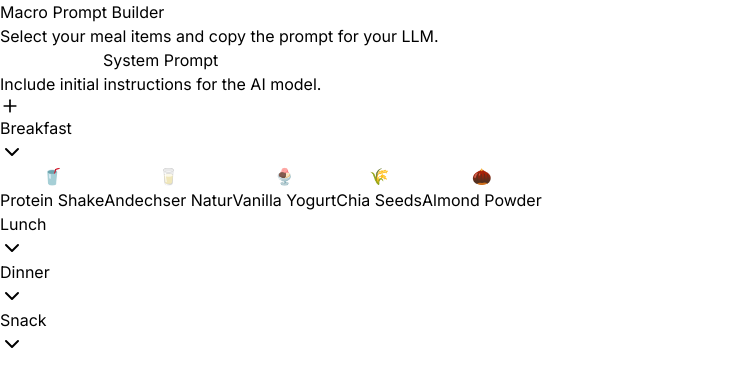
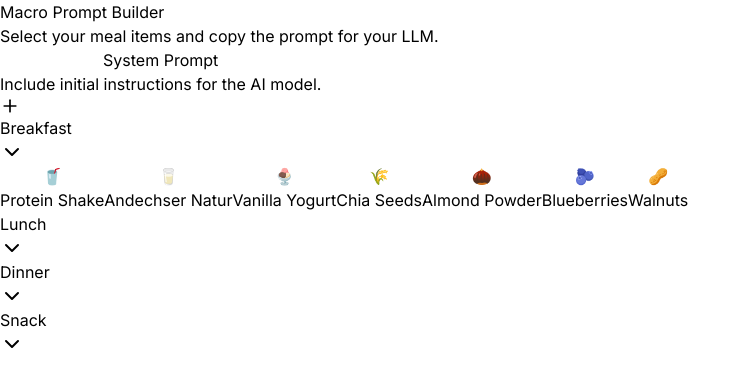
Before and after one commit to TownLake/meal-macro-app, a React (Vite) app: page / in a window 1280 px wide. Shown: the top 386 px of the page, without its empty margins (0-750 px from the left). Built offline with nearby package versions, Linux system fonts and the light colour scheme.

Commit message:
Update menuData.js

```diff
--- a/src/data/menuData.js
+++ b/src/data/menuData.js
@@ -11,7 +11,7 @@ export const menuData = {
       "id": 12,
       "name": "Andechser Natur",
       "icon": "🥛",
-      "text": "100 g plain Bio‑Joghurt (0.1 % Fett): 36 kcal, 0.1 g fat (<0.1 g sat fat), 3.8 g carbs (3.8 g sugars), 4.9 g protein, 0.18 g salt, 180 mg calcium.",
+      "text": "100 g plain Bio-Joghurt (0.1 % Fett): 36 kcal, 0.1 g fat (<0.1 g sat fat), 3.8 g carbs (3.8 g sugars), 4.9 g protein, 0.18 g salt, 180 mg calcium.",
       "source": "label"
     },
     {
@@ -34,6 +34,20 @@ export const menuData = {
       "icon": "🌰",
       "text": "20 g almond powder: ~114 kcal, 4.1 g protein, 8.8 g fat (0.7 g sat fat), 0 mg cholesterol, 0.9 g sugars, 4.3 g carbs, 2.1 g fiber.",
       "source": "estimate"
+    },
+    {
+      "id": 18,
+      "name": "Blueberries",
+      "icon": "🫐",
+      "text": "120 g blueberries: ~68 kcal, 0.8 g protein, 0.4 g fat (0 g sat fat), 0 mg cholesterol, 12 g sugars, 17.4 g carbs, 2.9 g fiber.",
+      "source": "estimate"
+    },
+    {
+      "id": 19,
+      "name": "Walnuts",
+      "icon": "🥜",
+      "text": "10 g walnuts: ~65 kcal, 1.5 g protein, 6.5 g fat (0.6 g sat fat), 0 mg cholesterol, 0.3 g sugars, 1.4 g carbs, 0.7 g fiber.",
+      "source": "estimate"
     }
   ],
   "Lunch": [
@@ -48,14 +62,14 @@ export const menuData = {
       "id": 14,
       "name": "Kombucha (500 mL)",
       "icon": "🥤",
-      "text": "Ginger‑lemon kombucha (500 mL): 85 kcal, <2.5 g fat (<0.5 g sat fat), 21.5 g carbs (17.5 g sugars), <1.5 g protein, <0.05 g salt.",
+      "text": "Ginger-lemon kombucha (500 mL): 85 kcal, <2.5 g fat (<0.5 g sat fat), 21.5 g carbs (17.5 g sugars), <1.5 g protein, <0.05 g salt.",
       "source": "label"
     },
     {
       "id": 15,
       "name": "Salmon Plate",
       "icon": "🍽️",
-      "text": "~180 g baked salmon, 1 slice sourdough bread, mixed greens, 60 g guacamole, 100 g bean‑artichoke salad: ~740 kcal, 50 g protein, 35 g fat (7 g sat fat), 100 mg cholesterol, 53 g carbs (6 g sugars), 12 g fiber.",
+      "text": "~180 g baked salmon, 1 slice sourdough bread, mixed greens, 60 g guacamole, 100 g bean-artichoke salad: ~740 kcal, 50 g protein, 35 g fat (7 g sat fat), 100 mg cholesterol, 53 g carbs (6 g sugars), 12 g fiber.",
       "source": "estimate"
     }
   ],
@@ -87,7 +101,7 @@ export const menuData = {
       "id": 11,
       "name": "Flat White",
       "icon": "☕",
-      "text": "1 12 oz flat white with almond milk.",
+      "text": "1 12 oz flat white with almond milk.",
       "source": "estimate"
     }
   ]
```
